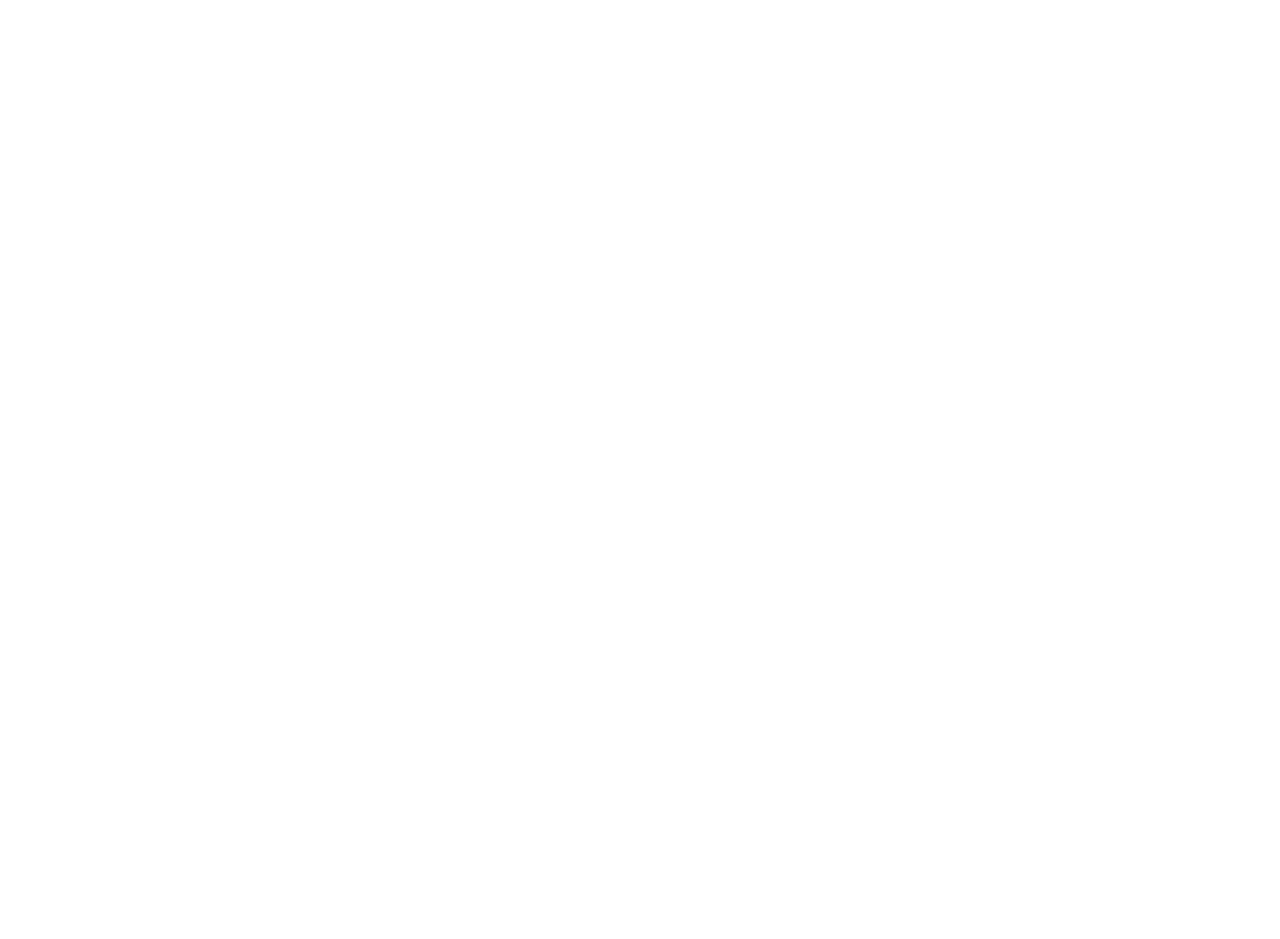
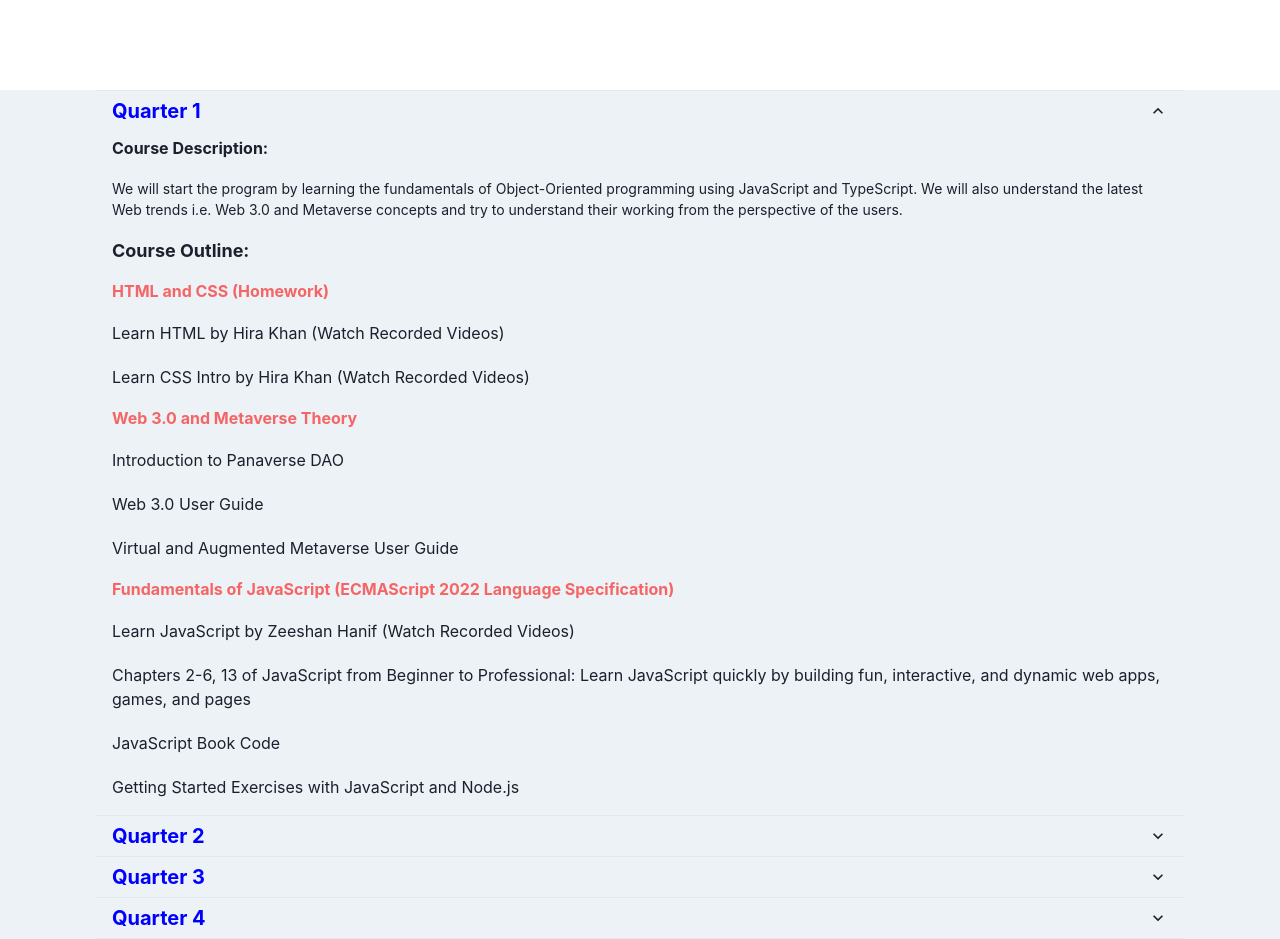
Before and after one commit to Sohaib-Chaudhary/Dao, a Next.js app in the folder coursesapp/: page / in a window 1280 px wide. Shown: the part 1600-2539 px from the top of the page. Before the commit the page ends 1690 px from the top, so only its background shows below. Built offline with nearby package versions, Linux system fonts and the light colour scheme.

Commit message:
add quater1

```diff
--- /dev/null
+++ b/coursesapp/pages/Quarter1.tsx
@@ -0,0 +1,113 @@
+import {
+    Accordion,
+    AccordionItem,
+    AccordionButton,
+    AccordionPanel,
+    AccordionIcon,
+    Box,
+    Heading,Text, Stack, Link,
+  } from '@chakra-ui/react'
+
+  import React from 'react'
+
+  function Quarter1() {
+    return (
+      <>
+      <Accordion defaultIndex={[0]} allowMultiple px={24} bg={'gray.100'}>
+  <AccordionItem >
+    <h2>
+      <AccordionButton >
+        <Box as="span" flex='1' textAlign='left'>
+        <Heading size={'md'} color={'blue'}> Quarter 1</Heading>
+        </Box>
+        <AccordionIcon />
+      </AccordionButton>
+    </h2>
+    <AccordionPanel pb={4}>
+        <Stack direction={'column'} spacing={5}>
+        <Heading fontSize={'md'}>
+    Course Description:
+    </Heading>
+    <Text fontSize={'sm'}>
+    We will start the program by learning the fundamentals of Object-Oriented programming using JavaScript and TypeScript. We will also understand the latest Web trends i.e. Web 3.0 and Metaverse concepts and try to understand their working from the perspective of the users.
+    </Text>
+    <Heading fontSize={'lg'}>Course Outline:</Heading>
+    <Heading fontSize={'md'} color={'red.400'} >
+    HTML and CSS (Homework)
+    </Heading>
+    <Link href='https://www.youtube.com/playlist?list=PLKvqnz8z1zWQ3BALy86tIXICkG874wAc6' isExternal>Learn HTML by Hira Khan (Watch Recorded Videos)</Link>
+    <Link href='https://www.youtube.com/playlist?list=PLKvqnz8z1zWQSWIen_zUSEBmtqzPLuRob' isExternal>Learn CSS Intro by Hira Khan (Watch Recorded Videos)</Link>
+    <Heading fontSize={'md'} color={'red.400'} >
+    Web 3.0 and Metaverse Theory
+    </Heading>
+    <Link href='https://docs.google.com/presentation/d/12C1s4UBTlR9nZNEkRE6aAuGeRA3s92jx-8nJKo9jdH4/edit' isExternal>Introduction to Panaverse DAO</Link>
+    <Link href='https://docs.google.com/presentation/d/1FSbr9aJwO0-fmZHqWy_eHO2N_jwJLmQCy4cG8rd4ctw/edit?usp=sharing' isExternal>Web 3.0 User Guide</Link>
+    <Link href='https://docs.google.com/presentation/d/1ADk87hQ0Etr2PfmN9XH7TQ0CHl6XSP_7JWNUbzPdDNc/edit?usp=sharing' isExternal>Virtual and Augmented Metaverse User Guide</Link>
+    <Heading fontSize={'md'} color={'red.400'} >
+    Fundamentals of JavaScript (ECMAScript 2022 Language Specification)
+    </Heading>
+    <Link href='https://www.youtube.com/playlist?list=PLKvqnz8z1zWQdc0NSLknxmxBch5gLOqyo' isExternal>Learn JavaScript by Zeeshan Hanif (Watch Recorded Videos)</Link>
+    <Link href='https://www.amazon.com/JavaScript-Beginner-Professional-building-interactive/dp/1800562527/ref=sr_1_4' isExternal>Chapters 2-6, 13 of JavaScript from Beginner to Professional: Learn JavaScript quickly by building fun, interactive, and dynamic web apps, games, and pages</Link>
+    <Link href='https://github.com/PacktPublishing/JavaScript-from-Beginner-to-Professional' isExternal>JavaScript Book Code</Link>
+    <Link href='https://github.com/panaverse/typescript-node-projects/blob/main/getting-started-exercises.md' isExternal>Getting Started Exercises with JavaScript and Node.js</Link>
+
+        </Stack>
+
+    </AccordionPanel>
+  </AccordionItem>
+
+  <AccordionItem>
+    <h2>
+      <AccordionButton>
+        <Box as="span" flex='1' textAlign='left'>
+        <Heading size={'md'} color={'blue'}> Quarter 2</Heading>
+        </Box>
+        <AccordionIcon />
+      </AccordionButton>
+    </h2>
+    <AccordionPanel pb={4}>
+      Lorem ipsum dolor sit amet, consectetur adipiscing elit, sed do eiusmod
+      tempor incididunt ut labore et dolore magna aliqua. Ut enim ad minim
+      veniam, quis nostrud exercitation ullamco laboris nisi ut aliquip ex ea
+      commodo consequat.
+    </AccordionPanel>
+  </AccordionItem>
+  <AccordionItem>
+    <h2>
+      <AccordionButton>
+        <Box as="span" flex='1' textAlign='left'>
+        <Heading size={'md'} color={'blue'}> Quarter 3</Heading>
+        </Box>
+        <AccordionIcon />
+      </AccordionButton>
+    </h2>
+    <AccordionPanel pb={4}>
+      Lorem ipsum dolor sit amet, consectetur adipiscing elit, sed do eiusmod
+      tempor incididunt ut labore et dolore magna aliqua. Ut enim ad minim
+      veniam, quis nostrud exercitation ullamco laboris nisi ut aliquip ex ea
+      commodo consequat.
+    </AccordionPanel>
+  </AccordionItem>
+  <AccordionItem>
+    <h2>
+      <AccordionButton>
+        <Box as="span" flex='1' textAlign='left' >
+            <Heading size={'md'} color={'blue'}> Quarter 4</Heading>
+
+        </Box>
+        <AccordionIcon />
+      </AccordionButton>
+    </h2>
+    <AccordionPanel pb={4}>
+      Lorem ipsum dolor sit amet, consectetur adipiscing elit, sed do eiusmod
+      tempor incididunt ut labore et dolore magna aliqua. Ut enim ad minim
+      veniam, quis nostrud exercitation ullamco laboris nisi ut aliquip ex ea
+      commodo consequat.
+    </AccordionPanel>
+  </AccordionItem>
+</Accordion>
+      </>
+    )
+  }
+
+  export default Quarter1
--- a/coursesapp/pages/index.tsx
+++ b/coursesapp/pages/index.tsx
@@ -5,6 +5,7 @@
 import Quaters from './Quaters';
 const inter = Inter({ subsets: ['latin'] })
 import Hero from './Hero'
+import Quarter1 from './Quarter1';
 export default function Home() {
   return (
     <>
@@ -18,6 +19,7 @@
 
         <Hero />
         <Quaters/>
+        <Quarter1/>
       </ChakraProvider>
 
 
```
